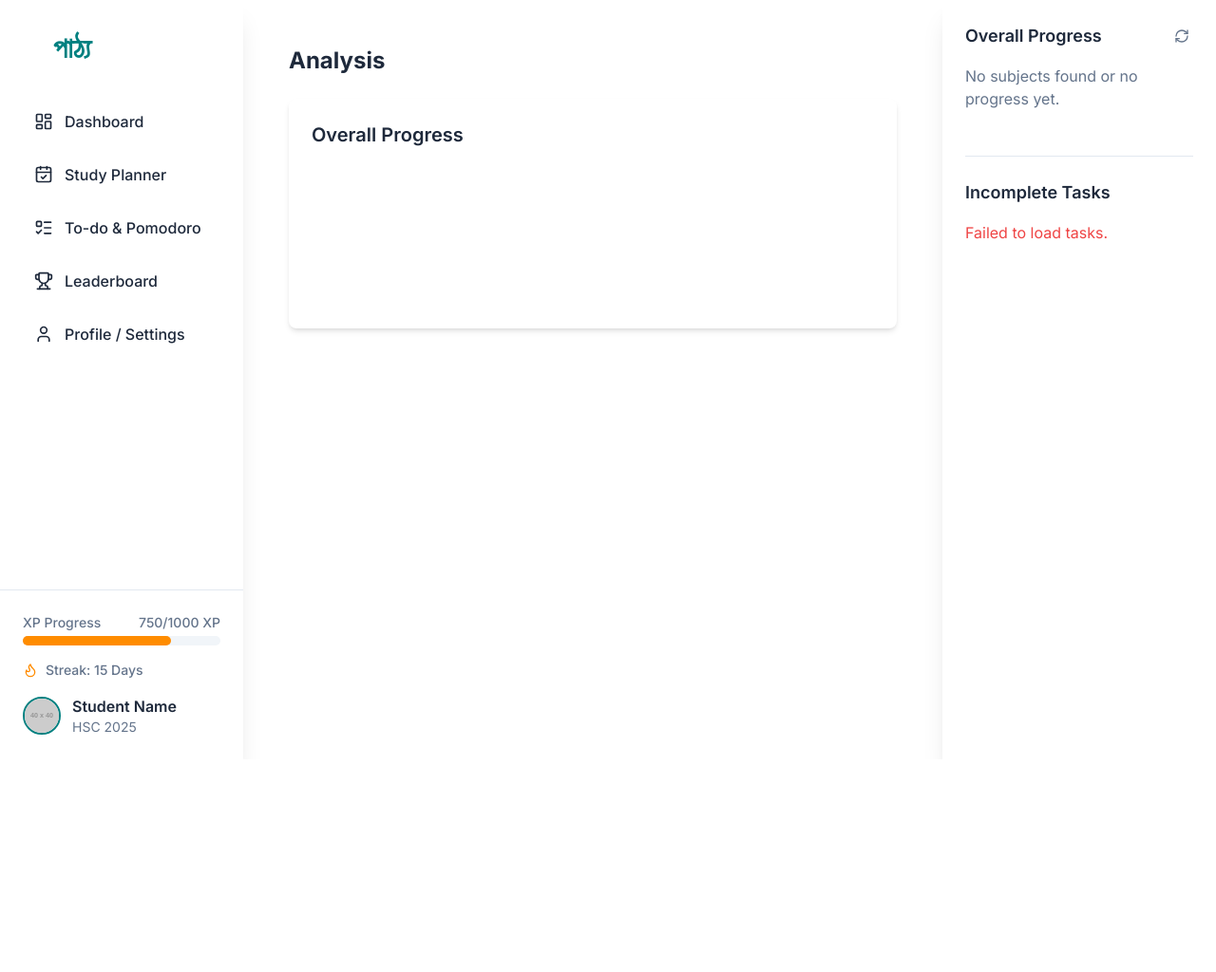
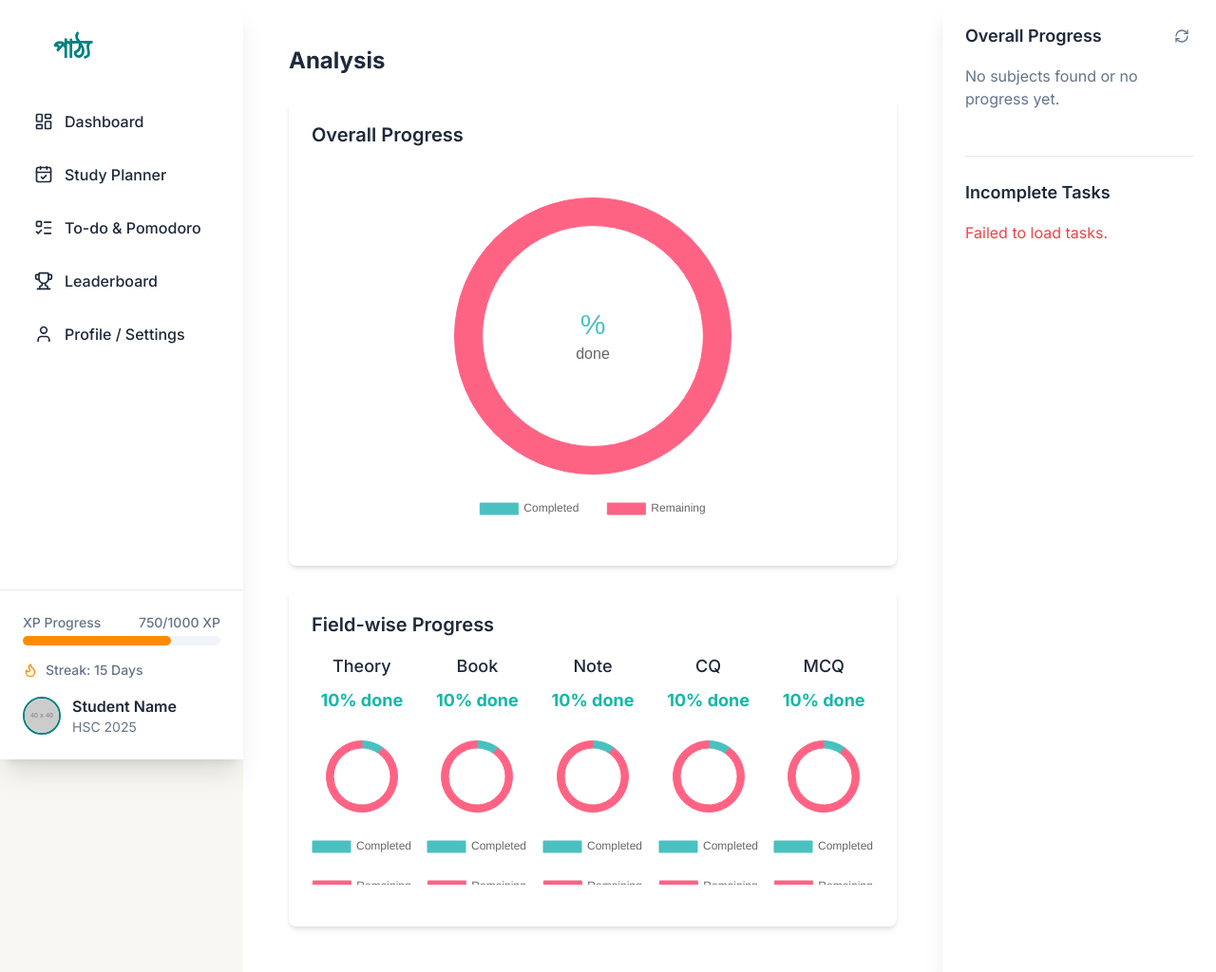
Before and after one commit to tahfimism/pattho, a Django app: template pattho/users/templates/users/analysis.html in a window 1280 px wide. Shown: the whole page at 95% size. Before the commit the page ends 774 px from the top, so only its background shows below. Run offline with Django 3.2, Linux system fonts and the light colour scheme; the template is opened without the code that fills it: most values are stand-ins (such as "Sample title", 1, 10 or a date in 2020); grey boxes labelled with a size stand in for pictures from a placeholder-image service; a map, chart or similar area stays blank; some libraries are stand-ins or nearby versions; some web fonts are replaced.

Commit message:
bigger chart all good

```diff
--- a/pattho/users/templates/users/analysis.html
+++ b/pattho/users/templates/users/analysis.html
@@ -3,14 +3,49 @@
 <div class="p-6">
     <h1 class="text-2xl font-bold mb-6">Analysis</h1>
 
-    <div class="bg-white dark:bg-gray-800 shadow-md rounded-lg p-6">
+    <div class="bg-white dark:bg-gray-800 shadow-md rounded-lg p-6 w-full">
         <h2 class="text-xl font-semibold mb-4">Overall Progress</h2>
-        <div class="grid grid-cols-1 md:grid-cols-2 gap-6">
-            <div>
-                <canvas id="subjectProgressChart"></canvas>
+        <div class="relative flex justify-center items-center mt-8 w-96 h-96 mx-auto">
+            <canvas id="overallProgressChart"></canvas>
+        </div>
+    </div>
+    <div class="bg-white dark:bg-gray-800 shadow-md rounded-lg p-6 w-full mt-6">
+        <h2 class="text-xl font-semibold mb-4">Field-wise Progress</h2>
+        <div class="grid grid-cols-1 sm:grid-cols-2 md:grid-cols-3 lg:grid-cols-5 gap-4">
+            <div class="flex flex-col items-center">
+                <h3 class="text-lg font-medium mb-2">Theory</h3>
+                <p class="text-lg font-bold text-teal-500 mb-2">{{ p_theory_avg }}% done</p>
+                <div class="relative w-48 h-48">
+                    <canvas id="pTheoryChart"></canvas>
+                </div>
             </div>
-            <div>
-                <canvas id="overallProgressChart"></canvas>
+            <div class="flex flex-col items-center">
+                <h3 class="text-lg font-medium mb-2">Book</h3>
+                <p class="text-lg font-bold text-teal-500 mb-2">{{ p_book_avg }}% done</p>
+                <div class="relative w-48 h-48">
+                    <canvas id="pBookChart"></canvas>
+                </div>
+            </div>
+            <div class="flex flex-col items-center">
+                <h3 class="text-lg font-medium mb-2">Note</h3>
+                <p class="text-lg font-bold text-teal-500 mb-2">{{ p_note_avg }}% done</p>
+                <div class="relative w-48 h-48">
+                    <canvas id="pNoteChart"></canvas>
+                </div>
+            </div>
+            <div class="flex flex-col items-center">
+                <h3 class="text-lg font-medium mb-2">CQ</h3>
+                <p class="text-lg font-bold text-teal-500 mb-2">{{ p_cq_avg }}% done</p>
+                <div class="relative w-48 h-48">
+                    <canvas id="pCqChart"></canvas>
+                </div>
+            </div>
+            <div class="flex flex-col items-center">
+                <h3 class="text-lg font-medium mb-2">MCQ</h3>
+                <p class="text-lg font-bold text-teal-500 mb-2">{{ p_mcq_avg }}% done</p>
+                <div class="relative w-48 h-48">
+                    <canvas id="pMcqChart"></canvas>
+                </div>
             </div>
         </div>
     </div>
@@ -20,54 +55,127 @@
 {% block extra_js_vars %}
 <script src="https://cdn.jsdelivr.net/npm/chart.js"></script>
 <script>
-    document.addEventListener('DOMContentLoaded', function() {
-        const subjectsProgress = JSON.parse('{{ subjects_progress|escapejs }}');
-        const overallAverageProgress = {{ overall_average_progress }};
+    // Plugin to draw text in the middle of the donut chart
 
-        // Bar Chart for Subject Progress
-        const subjectCtx = document.getElementById('subjectProgressChart').getContext('2d');
-        new Chart(subjectCtx, {
-            type: 'bar',
+
+    const overallProgressCenterTextPlugin = {
+        id: 'overallProgressCenterText',
+        afterDraw: (chart) => {
+            const ctx = chart.ctx;
+            const text = `${chart.config.data.datasets[0].data[0]}%`;
+
+            ctx.save();
+            const centerX = (chart.chartArea.left + chart.chartArea.right) / 2;
+            const centerY = (chart.chartArea.top + chart.chartArea.bottom) / 2;
+
+            ctx.font = '30px sans-serif'; // Normal font weight
+            ctx.fillStyle = 'rgba(75, 192, 192, 1)'; // Normal color
+            ctx.textAlign = 'center';
+            ctx.textBaseline = 'middle';
+            ctx.fillText(text, centerX, centerY - 10);
+
+            ctx.font = '16px sans-serif'; // Normal font weight
+            ctx.fillStyle = 'rgba(100, 100, 100, 1)'; // Normal color
+            ctx.fillText('done', centerX, centerY + 20);
+            ctx.restore();
+        }
+    };
+
+    function createDonutChart(canvasId, completedPercentage, labels, backgroundColors, borderColors, plugins = []) {
+        new Chart(document.getElementById(canvasId).getContext('2d'), {
+            type: 'doughnut',
             data: {
-                labels: subjectsProgress.map(s => s.name),
+                labels: labels,
                 datasets: [{
-                    label: 'Subject Progress',
-                    data: subjectsProgress.map(s => s.overall_progress),
-                    backgroundColor: 'rgba(54, 162, 235, 0.2)',
-                    borderColor: 'rgba(54, 162, 235, 1)',
-                    borderWidth: 1
+                    data: [completedPercentage, 100 - completedPercentage],
+                    backgroundColor: backgroundColors,
+                    borderColor: borderColors,
+                    borderWidth: 1,
+                    hoverBackgroundColor: [
+                        'rgba(75, 192, 192, 0.2)',
+                        'rgba(255, 99, 132, 0.2)'
+                    ]
                 }]
             },
             options: {
-                scales: {
-                    y: {
-                        beginAtZero: true,
-                        max: 100
+                responsive: true,
+                maintainAspectRatio: false,
+                cutout: '80%',
+                layout: {
+                    padding: 20 // Add padding to prevent clipping
+                },
+                plugins: {
+                    legend: {
+                        position: 'bottom',
+                        labels: {
+                            padding: 30
+                        }
+                    },
+                    tooltip: {
+                        enabled: true
                     }
                 }
-            }
+            },
+            plugins: plugins
         });
+    }
 
-        // Donut Chart for Overall Progress
-        const overallCtx = document.getElementById('overallProgressChart').getContext('2d');
-        new Chart(overallCtx, {
-            type: 'doughnut',
-            data: {
-                labels: ['Completed', 'Remaining'],
-                datasets: [{
-                    data: [overallAverageProgress, 100 - overallAverageProgress],
-                    backgroundColor: [
-                        'rgba(75, 192, 192, 0.2)',
-                        'rgba(255, 99, 132, 0.2)'
-                    ],
-                    borderColor: [
-                        'rgba(75, 192, 192, 1)',
-                        'rgba(255, 99, 132, 1)'
-                    ],
-                    borderWidth: 1
-                }]
-            }
-        });
+    document.addEventListener('DOMContentLoaded', function() {
+        const overallAverageProgress = {{ overall_average_progress }};
+        const pTheoryAvg = {{ p_theory_avg }};
+        const pBookAvg = {{ p_book_avg }};
+        const pNoteAvg = {{ p_note_avg }};
+        const pCqAvg = {{ p_cq_avg }};
+        const pMcqAvg = {{ p_mcq_avg }};
+
+        createDonutChart(
+            'overallProgressChart',
+            overallAverageProgress,
+            ['Completed', 'Remaining'],
+            ['rgba(75, 192, 192, 1)', 'rgba(255, 99, 132, 1)'],
+            ['rgba(75, 192, 192, 1)', 'rgba(255, 99, 132, 1)'],
+            [overallProgressCenterTextPlugin]
+        );
+
+        createDonutChart(
+            'pTheoryChart',
+            pTheoryAvg,
+            ['Completed', 'Remaining'],
+            ['rgba(75, 192, 192, 1)', 'rgba(255, 99, 132, 1)'],
+            ['rgba(75, 192, 192, 1)', 'rgba(255, 99, 132, 1)']
+        );
+
+        createDonutChart(
+            'pBookChart',
+            pBookAvg,
+            ['Completed', 'Remaining'],
+            ['rgba(75, 192, 192, 1)', 'rgba(255, 99, 132, 1)'],
+            ['rgba(75, 192, 192, 1)', 'rgba(255, 99, 132, 1)']
+        );
+
+        createDonutChart(
+            'pNoteChart',
+            pNoteAvg,
+            ['Completed', 'Remaining'],
+            ['rgba(75, 192, 192, 1)', 'rgba(255, 99, 132, 1)'],
+            ['rgba(75, 192, 192, 1)', 'rgba(255, 99, 132, 1)']
+        );
+
+        createDonutChart(
+            'pCqChart',
+            pCqAvg,
+            ['Completed', 'Remaining'],
+            ['rgba(75, 192, 192, 1)', 'rgba(255, 99, 132, 1)'],
+            ['rgba(75, 192, 192, 1)', 'rgba(255, 99, 132, 1)']
+        );
+
+        createDonutChart(
+            'pMcqChart',
+            pMcqAvg,
+            ['Completed', 'Remaining'],
+            ['rgba(75, 192, 192, 1)', 'rgba(255, 99, 132, 1)'],
+            ['rgba(75, 192, 192, 1)', 'rgba(255, 99, 132, 1)']
+        );
     });
 </script>
 {% endblock %}
```
Also changed, not shown: pattho/users/views.py (+22 -1 lines), pattho/db.sqlite3.
